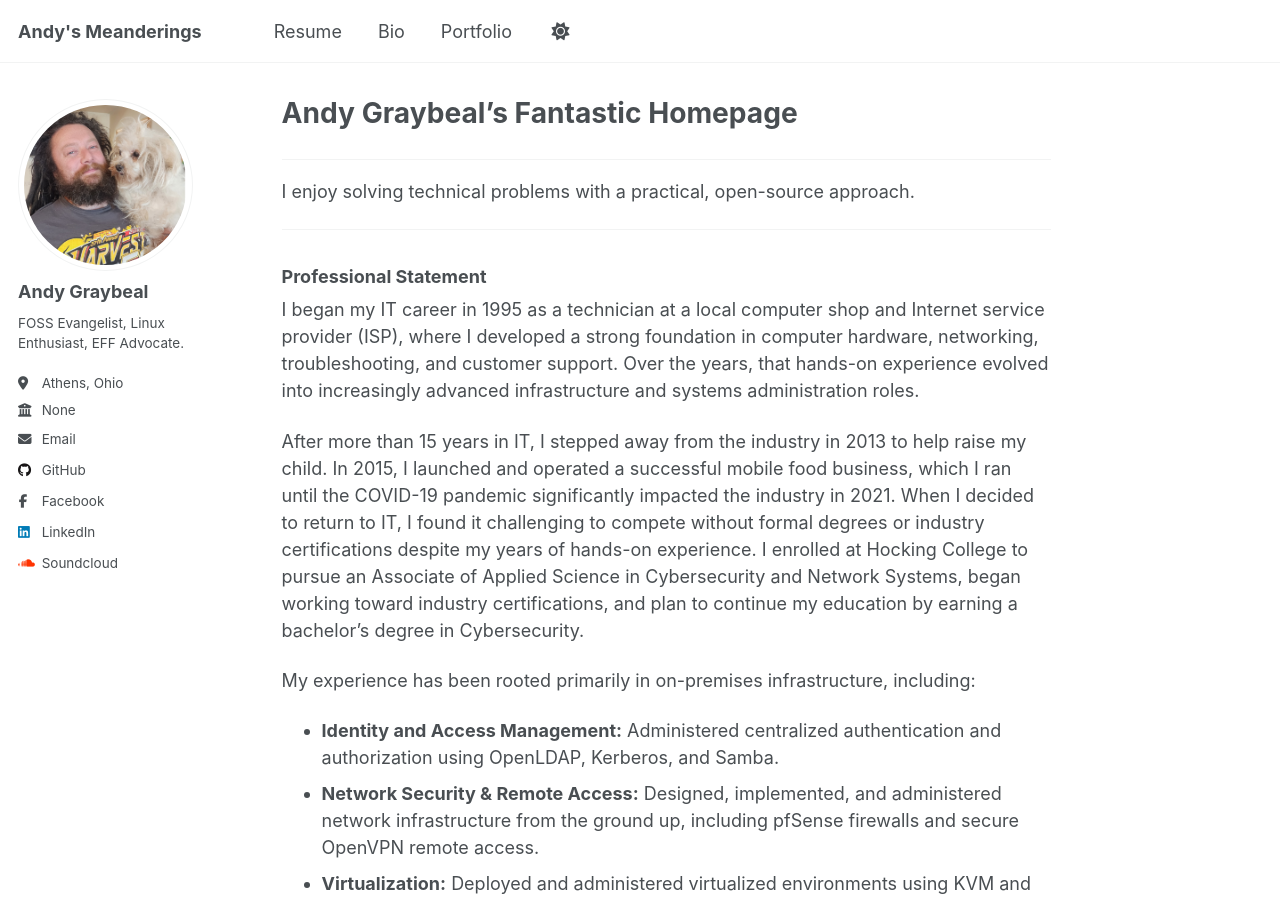
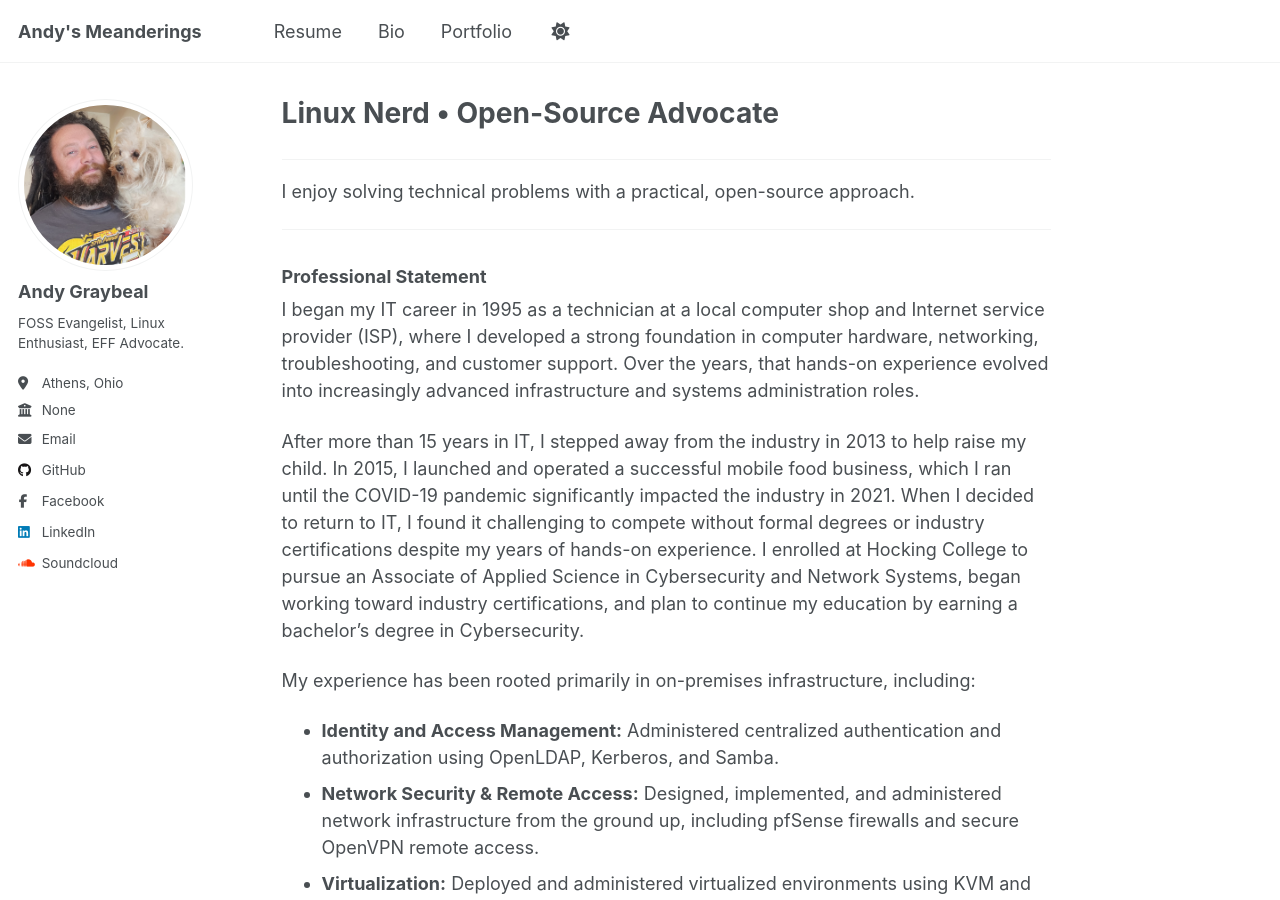
Before and after one commit to andy-graybeal/andy-graybeal.github.io, a Jekyll site: the page built from _pages/about.md, in a window 1280 px wide and 900 px high. Built offline with Jekyll 4.4.1, drawn with Linux system fonts in a browser that asks for light colours; a script that is not in the unit is left out.

Commit message:
Update title on about page to reflect new branding

```diff
--- a/_pages/about.md
+++ b/_pages/about.md
@@ -1,6 +1,6 @@
 ---
 permalink: /
-title: "Andy Graybeal's Fantastic Homepage"
+title: "Linux Nerd • Open-Source Advocate "
 author_profile: true
 redirect_from:
   - /about/
```
